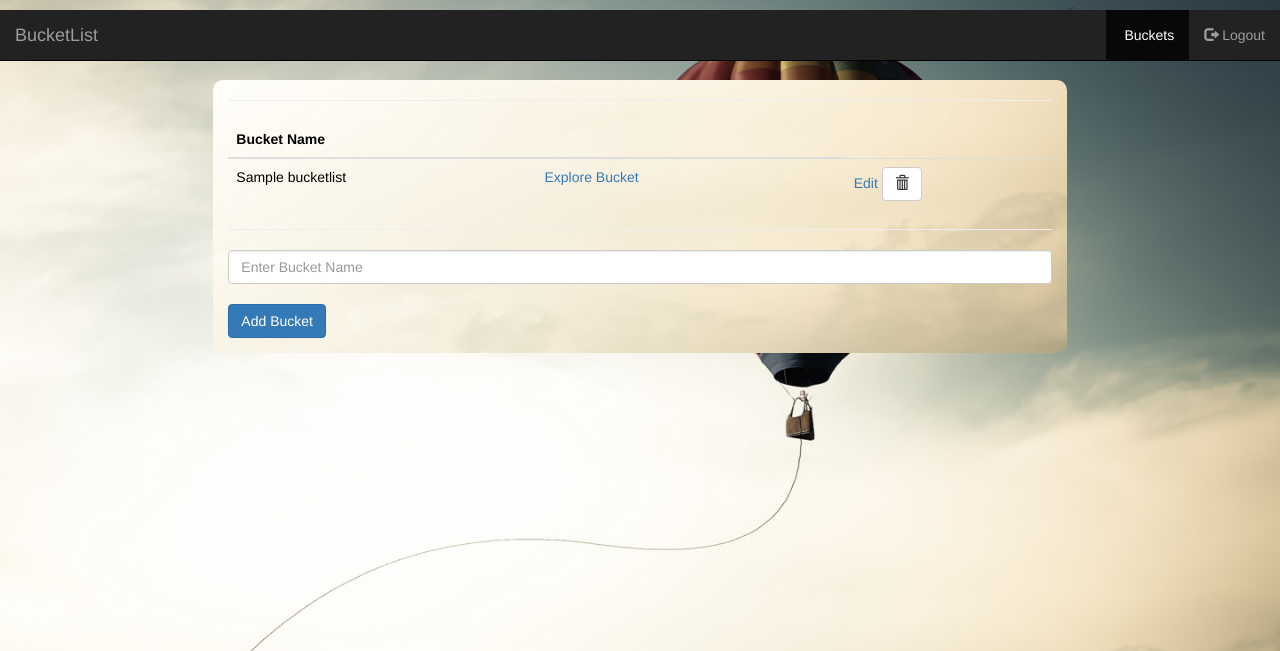
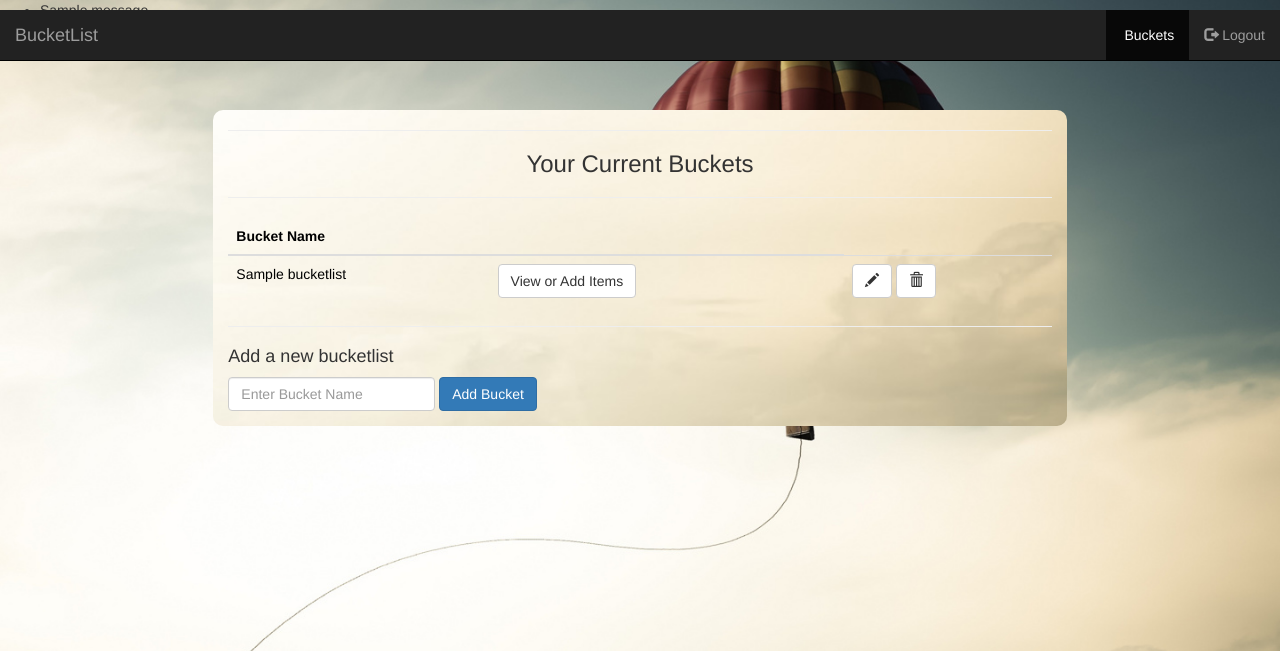
Before and after one commit to MDKola/bucketlist, a Flask app: template templates/dashboard.html in a window 1280 px wide. Shown: the top 651 px of the page. Run offline with Flask 2, Linux system fonts and the light colour scheme; the template is opened without the code that fills it: most values are stand-ins (such as "Sample title", 1, 10 or a date in 2020); one stand-in notice (Sample message) is shown; some libraries are stand-ins or nearby versions.

Commit message:
Update and add labeling for add item and create new bucket

```diff
--- a/templates/dashboard.html
+++ b/templates/dashboard.html
@@ -4,9 +4,10 @@
   <title>The Bucketlist</title>
   <meta charset="utf-8">
   <meta name="viewport" content="width=device-width, initial-scale=1">
-   <base href="{{ data['host_url'] }}">
+  <base href="{{ data['host_url'] }}">
   <link rel="stylesheet" href="https://maxcdn.bootstrapcdn.com/bootstrap/3.3.7/css/bootstrap.min.css">
-  <<script type="text/javascript" src="https://ajax.googleapis.com/ajax/libs/jquery/3.2.1/jquery.min.js"></script>
+  <link rel="stylesheet" type="text/css" href="../static/css/dashboard.css">
+
       <style>
   body{
       background-image: url("../static/images/cover.jpg");
@@ -57,10 +58,22 @@
         </ul>
       </div>
     </nav>
-
+    <div>
+        {% with messages = get_flashed_messages() %}
+          {% if messages %}
+            <ul class=flashes>
+              {% for message in messages %}
+                <li>{{ message }}</li>
+              {% endfor %}
+            </ul>
+          {% endif %}
+        {% endwith %}
+    </div>
     <div class="col-md-2">
     </div>
     <div class="container col-md-8">
+      <hr>
+      <h3 class="text-center" >Your Current Buckets</h3>
       <hr>
         <form method="post">
         <table class="table" id="bucketListTable">
@@ -78,13 +91,13 @@
                   {{ bucketlist.title }}
               </td>
               <td>
-                <a href="\dashboard\{{ bucketlist.id}}">Explore Bucket</a>
+                <a href="\dashboard\{{ bucketlist.id}}" class="btn btn-default">View or Add Items</a>
               </td>
               <td>
               </td>
 
               <td>
-                 <a href="\edit\{{ bucketlist.id}}">Edit</a>
+                 <a href="\edit\{{ bucketlist.id}}" class="btn btn-default"><span class="glyphicon glyphicon-pencil"></span></a>
                   <a href="\dashboard\delete_bucket\{{ bucketlist.id}}" class="btn btn-default"><span class="glyphicon glyphicon-trash"></span></a>
               </td>
             </tr>
@@ -93,10 +106,10 @@
         </table>
         </form>
         <hr>
-         <form name="addBucket" class="" method="POST", action="/dashboard/add_bucket">
-          <div class="form-group">
+          <h4>Add a new bucketlist</h4>
+         <form method="POST" action="/dashboard/add_bucket">
+          <div class="form-group form-inline">
             <input type="text" class="form-control" required placeholder="Enter Bucket Name" id="title" name="bucket" value="{{ request.form.bucket }}">
-            <br>
             <input type="submit" class="btn btn-primary" value="Add Bucket">
           </div>
          </form>
```
